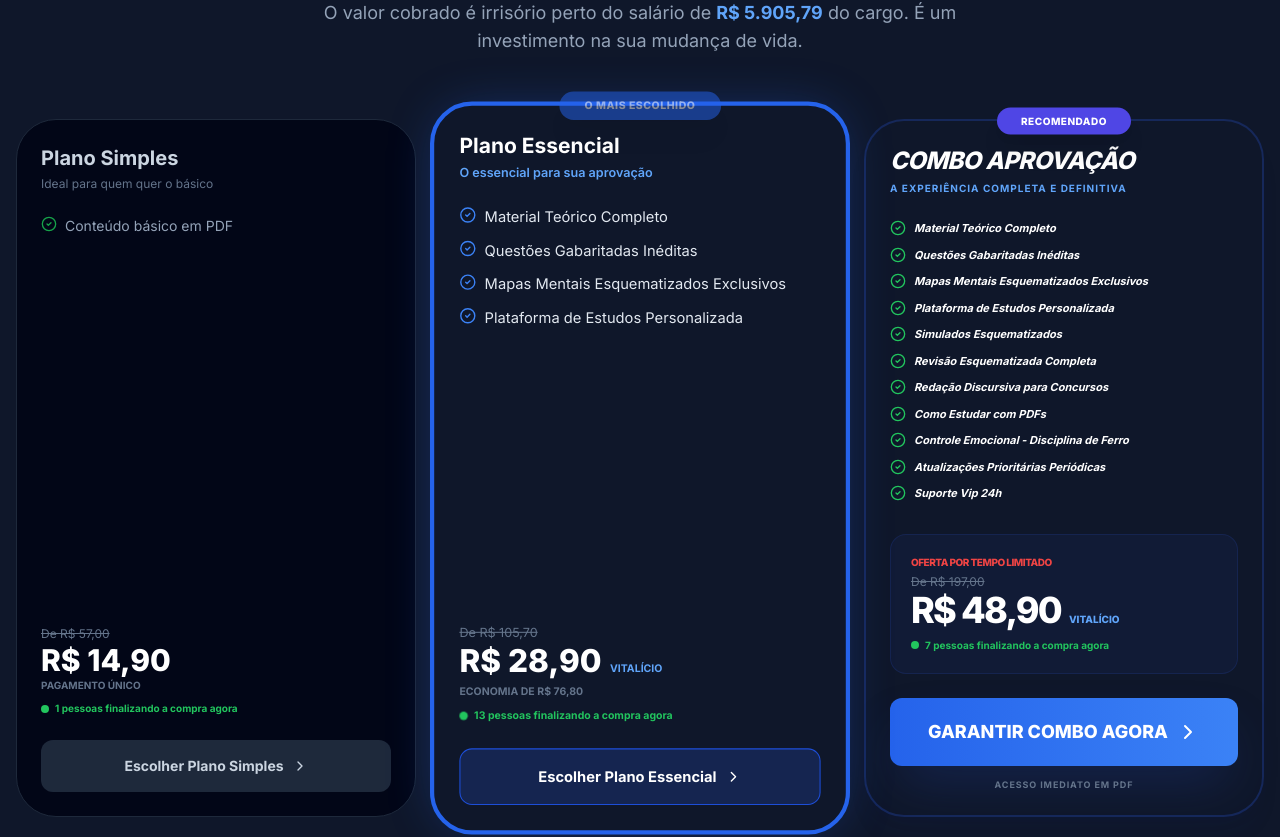
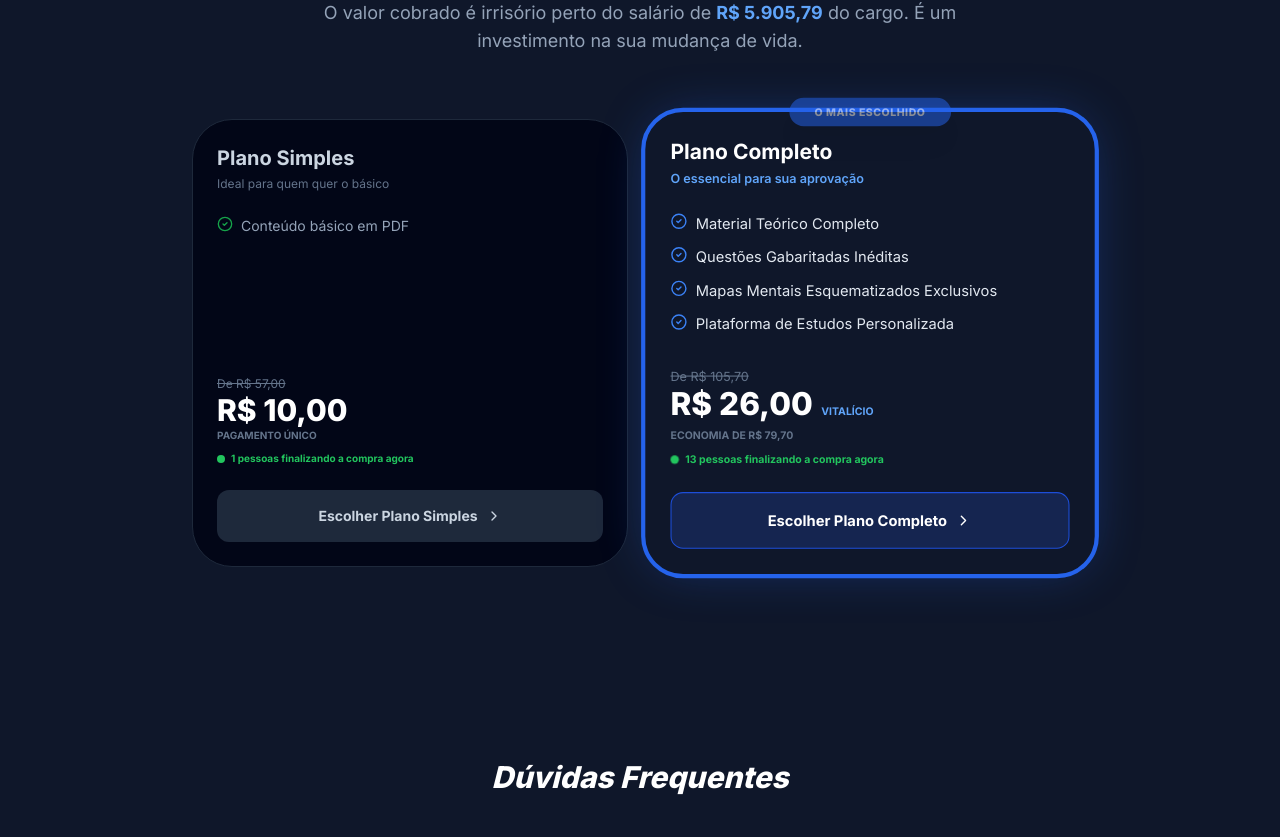
Before and after one commit to breno97xavier-rgb/Apostila-de-Estudos-para-o-INSS, a React (Vite) app: page / in a window 1280 px wide. Shown: the part 7513-8350 px from the top of the page. Built offline with nearby package versions, Linux system fonts and the light colour scheme.

Commit message:
Atualizado: 23/03

```diff
--- a/App.tsx
+++ b/App.tsx
@@ -659,36 +659,21 @@ const Pricing = () => {
       description: (
         <>
           Você está quase garantindo a versão básica. <br className="hidden md:block" />
-          Mas neste momento foi liberada para você uma condição especial do <span className="font-bold text-slate-900">Plano Essencial PRF 2026</span>.
+          Mas neste momento foi liberada para você uma condição especial do <span className="font-bold text-slate-900">Plano Completo PRF 2026</span>.
         </>
       ),
-      oldPrice: "R$ 28,90",
-      newPrice: "R$ 22,90",
+      oldPrice: "R$ 26,00",
+      newPrice: "R$ 18,90",
       upsellUrl: UPSELL_PLANO_ESSENCIAL_URL,
-      upsellButtonText: "Quero a promoção do Plano Essencial por R$ 22,90",
-      continueButtonText: "Continuar apenas com a versão básica de R$ 14,90",
+      upsellButtonText: "Quero a promoção do Plano Completo por R$ 18,90",
+      continueButtonText: "Continuar apenas com a versão básica de R$ 10,00",
       originalUrl: PLANO_BASICO_URL
     });
   };
 
-  const handleEssentialClick = (e: React.MouseEvent) => {
+  const handleCompletoClick = (e: React.MouseEvent) => {
     e.preventDefault();
-    setUpsellConfig({
-      isOpen: true,
-      title: "🎉 Espere! Antes de finalizar sua compra...",
-      description: (
-        <>
-          Você está quase garantindo o Plano Essencial. <br className="hidden md:block" />
-          Mas neste momento foi liberada para você uma condição especial do <span className="font-bold text-slate-900">Combo Aprovação PRF 2026</span>.
-        </>
-      ),
-      oldPrice: "R$ 48,90",
-      newPrice: "R$ 39,90",
-      upsellUrl: UPSELL_COMBO_APROVACAO_URL,
-      upsellButtonText: "Quero a promoção do Combo Aprovação por R$ 39,90",
-      continueButtonText: "Continuar apenas com o Plano Essencial de R$ 28,90",
-      originalUrl: PLANO_COMPLETO_URL
-    });
+    window.open(PLANO_COMPLETO_URL, '_blank');
   };
 
   const handleContinueOriginal = () => {
@@ -722,7 +707,7 @@ const Pricing = () => {
           </p>
         </div>
 
-        <div className="grid md:grid-cols-3 gap-6 items-stretch">
+        <div className="grid md:grid-cols-2 gap-6 items-stretch max-w-4xl mx-auto">
           {/* Plano Simples */}
           <div className="bg-slate-950 border border-slate-800 rounded-[2.5rem] p-6 flex flex-col hover:border-slate-700 transition-all">
             <div className="mb-6">
@@ -736,7 +721,7 @@ const Pricing = () => {
             </ul>
             <div className="mb-6">
               <p className="text-slate-500 line-through text-xs">De R$ 57,00</p>
-              <p className="text-3xl font-extrabold text-white">R$ 14,90</p>
+              <p className="text-3xl font-extrabold text-white">R$ 10,00</p>
               <p className="text-[10px] text-slate-500 uppercase font-bold">Pagamento Único</p>
               <BuyingCounter initialCount={3} />
             </div>
@@ -748,13 +733,13 @@ const Pricing = () => {
             </button>
           </div>
 
-          {/* Plano Essencial */}
+          {/* Plano Completo */}
           <div className="bg-slate-900 border-4 border-blue-600 rounded-[2.5rem] p-6 flex flex-col relative transform md:scale-105 shadow-[0_0_50px_-12px_rgba(37,99,235,0.4)] z-10">
             <div className="absolute top-0 left-1/2 -translate-x-1/2 -translate-y-1/2 bg-blue-600 text-white px-6 py-1.5 rounded-full font-black text-[10px] shadow-xl whitespace-nowrap animate-pulse uppercase tracking-wider">
                O MAIS ESCOLHIDO
             </div>
             <div className="mb-6">
-              <h3 className="text-xl font-bold text-white mb-1">Plano Essencial</h3>
+              <h3 className="text-xl font-bold text-white mb-1">Plano Completo</h3>
               <p className="text-blue-400 text-xs font-semibold">O essencial para sua aprovação</p>
             </div>
             <ul className="space-y-3 mb-8 flex-grow">
@@ -772,62 +757,18 @@ const Pricing = () => {
             <div className="mb-6">
               <p className="text-slate-500 line-through text-xs">De R$ 105,70</p>
               <div className="flex items-baseline gap-2">
-                 <p className="text-3xl font-extrabold text-white">R$ 28,90</p>
+                 <p className="text-3xl font-extrabold text-white">R$ 26,00</p>
                  <span className="text-[10px] font-bold text-blue-400 uppercase">Vitalício</span>
               </div>
-              <p className="text-[10px] text-slate-500 uppercase font-bold mt-1">Economia de R$ 76,80</p>
+              <p className="text-[10px] text-slate-500 uppercase font-bold mt-1">Economia de R$ 79,70</p>
               <BuyingCounter initialCount={15} />
             </div>
             <button
-              onClick={handleEssentialClick}
+              onClick={handleCompletoClick}
               className="w-full bg-blue-900/40 hover:bg-blue-800 text-white py-4 rounded-xl text-center font-bold text-sm transition-all flex items-center justify-center gap-2 border border-blue-700"
             >
-              Escolher Plano Essencial <ChevronRight className="w-4 h-4" />
+              Escolher Plano Completo <ChevronRight className="w-4 h-4" />
             </button>
-          </div>
-
-          {/* Combo Aprovação */}
-          <div className="bg-slate-900 border-2 border-blue-900/50 rounded-[2.5rem] p-6 flex flex-col relative shadow-xl shadow-blue-900/5 hover:border-blue-500 transition-all">
-            <div className="absolute top-0 left-1/2 -translate-x-1/2 -translate-y-1/2 bg-indigo-600 text-white px-6 py-1.5 rounded-full font-black text-[10px] shadow-xl whitespace-nowrap uppercase tracking-wider">
-               RECOMENDADO
-            </div>
-            <div className="mb-6">
-              <h3 className="text-2xl font-black text-white mb-1 italic tracking-tight">COMBO APROVAÇÃO</h3>
-              <p className="text-blue-400 text-[10px] font-bold uppercase tracking-widest">A experiência completa e definitiva</p>
-            </div>
-            <ul className="space-y-2.5 mb-8 flex-grow">
-              {[
-                "Material Teórico Completo",
-                "Questões Gabaritadas Inéditas",
-                "Mapas Mentais Esquematizados Exclusivos",
-                "Plataforma de Estudos Personalizada",
-                "Simulados Esquematizados",
-                "Revisão Esquematizada Completa",
-                "Redação Discursiva para Concursos",
-                "Como Estudar com PDFs",
-                "Controle Emocional - Disciplina de Ferro",
-                "Atualizações Prioritárias Periódicas",
-                "Suporte Vip 24h"
-              ].map((f, i) => (
-                <li key={i} className="flex gap-2 text-white font-bold italic text-[11px] group">
-                  <CheckCircle2 className="w-4 h-4 text-green-500 shrink-0 group-hover:scale-110 transition-transform" />
-                  {f}
-                </li>
-              ))}
-            </ul>
-            <div className="mb-6 bg-blue-950/30 p-5 rounded-2xl border border-blue-900/30">
-              <p className="text-red-500 text-[10px] font-black uppercase mb-1 tracking-tighter">Oferta por Tempo Limitado</p>
-              <p className="text-slate-500 line-through text-xs">De R$ 197,00</p>
-              <div className="flex items-baseline gap-2">
-                 <p className="text-4xl font-black text-white tracking-tighter">R$ 48,90</p>
-                 <span className="text-[10px] font-black text-blue-400 uppercase">Vitalício</span>
-              </div>
-              <BuyingCounter initialCount={9} />
-            </div>
-            <a href={COMBO_APROVACAO_URL} target="_blank" className="bg-gradient-to-r from-blue-600 to-blue-500 hover:from-blue-500 hover:to-blue-400 text-white py-5 rounded-xl text-center font-black text-lg transition-all flex items-center justify-center gap-2 shadow-2xl shadow-blue-900/40 hover:-translate-y-1">
-              GARANTIR COMBO AGORA <ChevronRight className="w-6 h-6" />
-            </a>
-            <p className="text-center text-[9px] text-slate-500 mt-3 uppercase font-bold tracking-widest">Acesso Imediato em PDF</p>
           </div>
         </div>
       </div>
```
